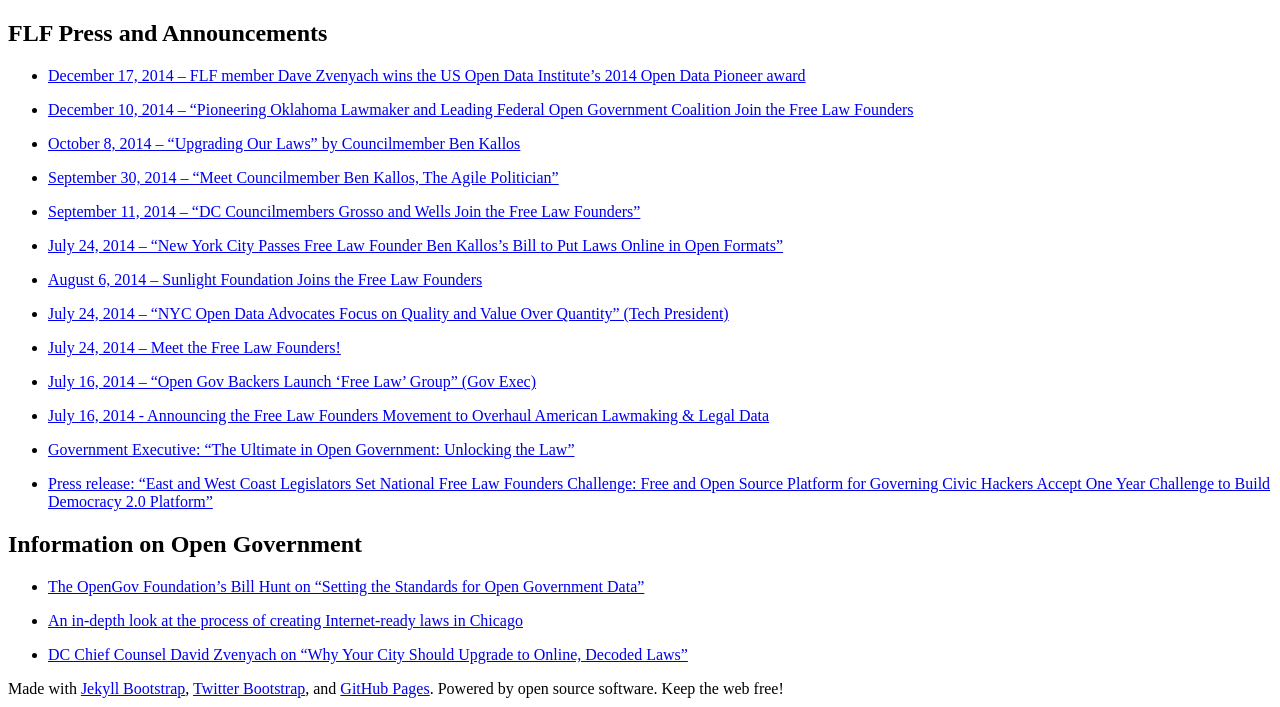
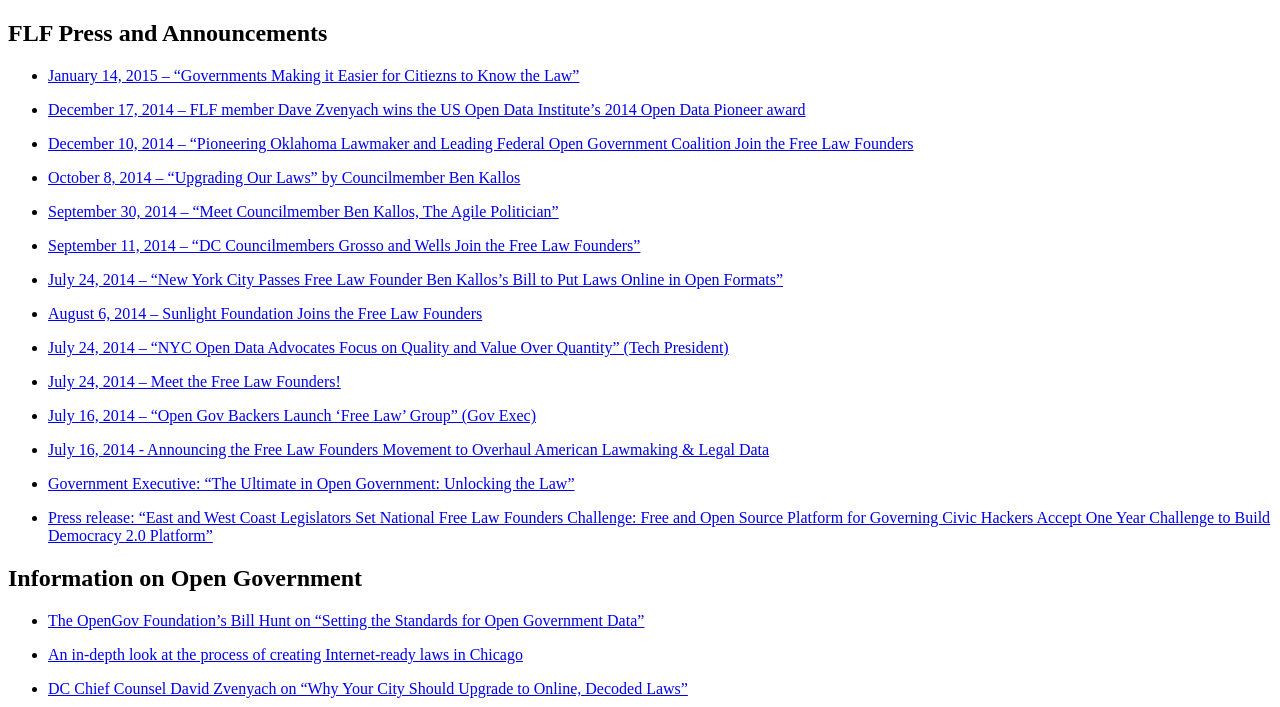
Before and after one commit to opengovfoundation/free-law-founders-site, a Jekyll site: the page built from resources.md, in a window 1280 px wide and 900 px high, scrolled down 619 px, cut to the strip 193-900 px from the top of the window. Built offline with Jekyll 4.4.1, drawn with Linux system fonts in a browser that asks for light colours; nearby versions of some CDN libraries.

Commit message:
Update resources.md

```diff
--- a/resources.md
+++ b/resources.md
@@ -20,6 +20,8 @@ These proven state and local policies to further digital democracy are yours to
 
 
 ## FLF Press and Announcements
+
+* [January 14, 2015 -- "Governments Making it Easier for Citiezns to Know the Law"](http://www.governing.com/columns/tech-talk/gov-legal-codes-open-data.html)
 
 * [December 17, 2014 -- FLF member Dave Zvenyach wins the US Open Data Institute's 2014 Open Data Pioneer award](https://usodi.org/2014/12/17/zvenyach/)
 
```
